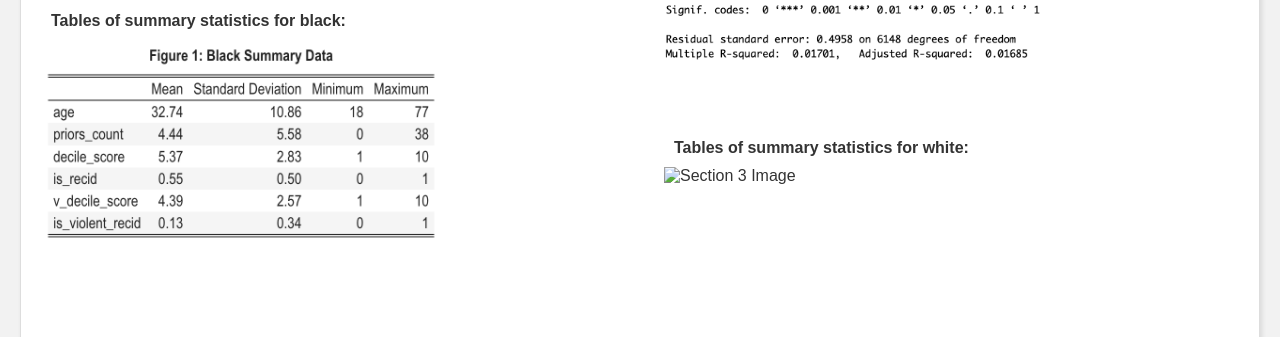
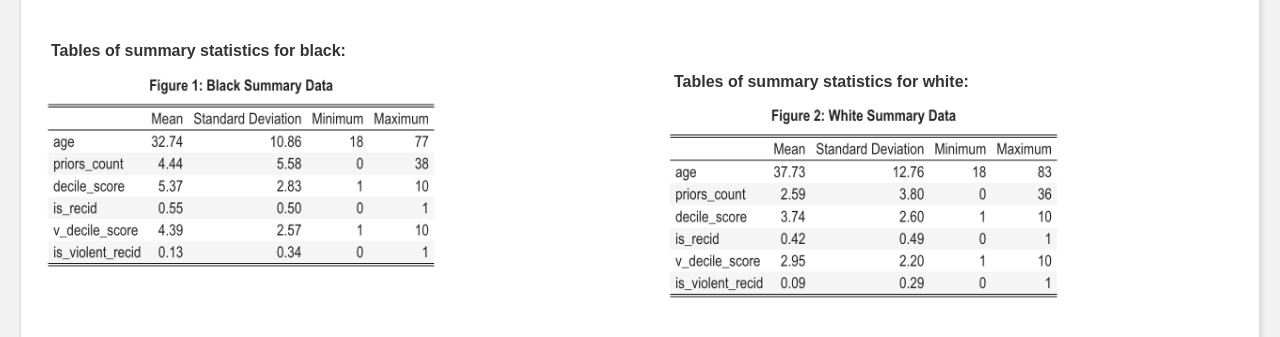
Before and after one commit to ethanyattaw/DataSocietyWebsite, a plain HTML site: page index.html in a window 1280 px wide. Shown: the part 2750-3087 px from the top of the page. Drawn offline with Linux system fonts and the light colour scheme.

Commit message:
Update index.html

```diff
--- a/index.html
+++ b/index.html
@@ -63,7 +63,7 @@
 				  <p>Regression of recidivism on being white:</p>
 				  <img src="recid on white.png" alt="Section 3 Image">
 				  <p>Tables of summary statistics for white:</p>
-				  <img src="whit_table.png" alt="Section 3 Image">
+				  <img src="white_table.png" alt="Section 3 Image">
 				</div>
 			  </div>
 
```
